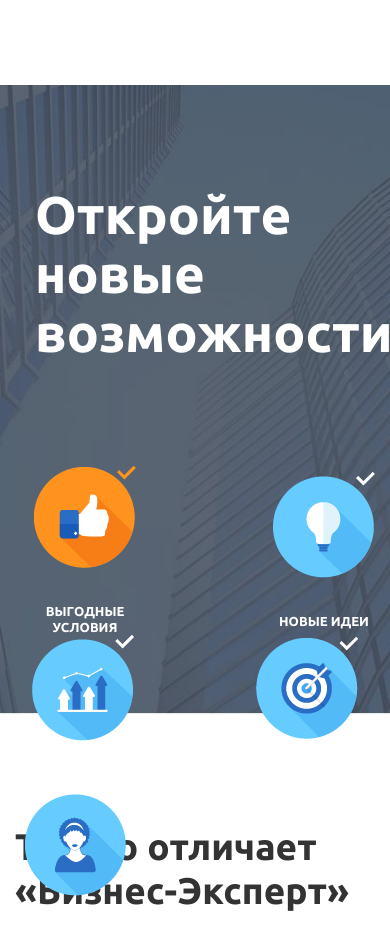
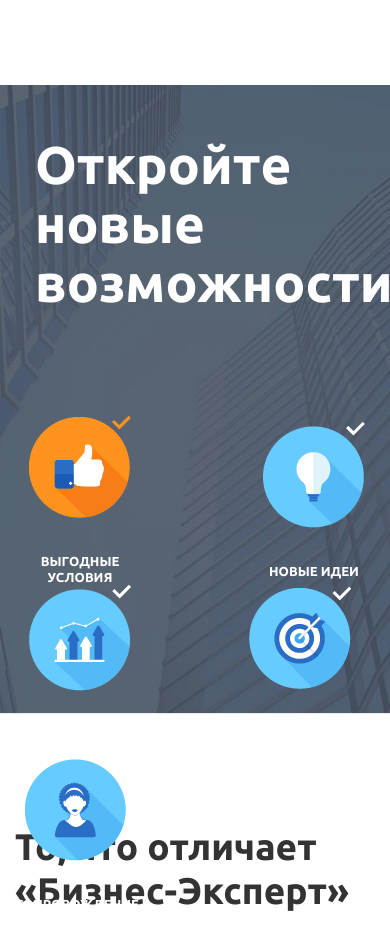
Before and after one commit to Roman2444/businesExpert_test, a website: page index.html in a window 390 px wide. Shown: the part 1117-2067 px from the top of the page. Drawn offline with Linux system fonts and the light colour scheme.

Commit message:
add padding and media to opportunities-list-item

```diff
--- a/css/style.css
+++ b/css/style.css
@@ -301,8 +301,13 @@ body {
     text-align: center;
 
 }
+
 .opportunities-list-item {
     max-width: 140px;
+}
+
+.opportunities-list-item:not(:last-child) {
+    padding-right: 10px;
 }
 
 .opportunities-list-item:hover {
@@ -317,6 +322,12 @@ body {
     color: #ffffff;
 
     padding-top: 36px;
+}
+
+@media (max-width: 686px) {
+    .second-block-oppotunities-body {
+        padding: 50px 0px  0px 0px;
+    }
 }
 
 /* page-second-block-differences */
```
